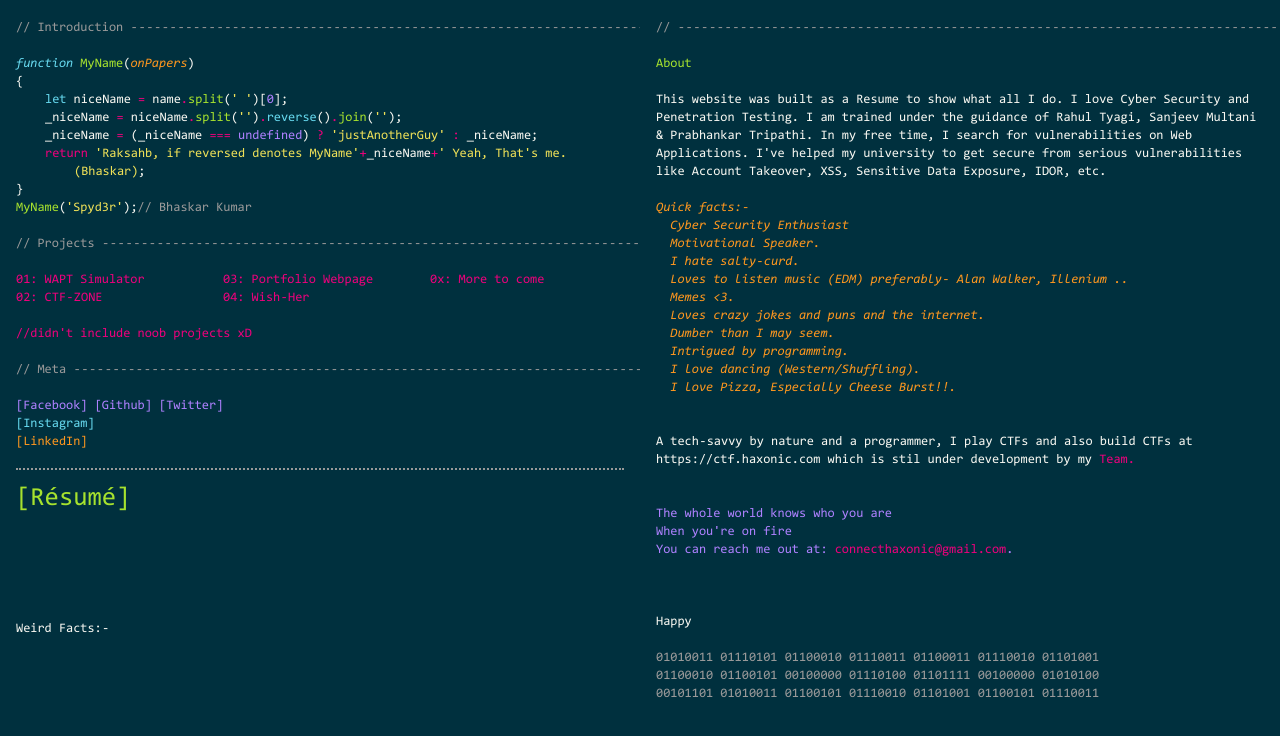
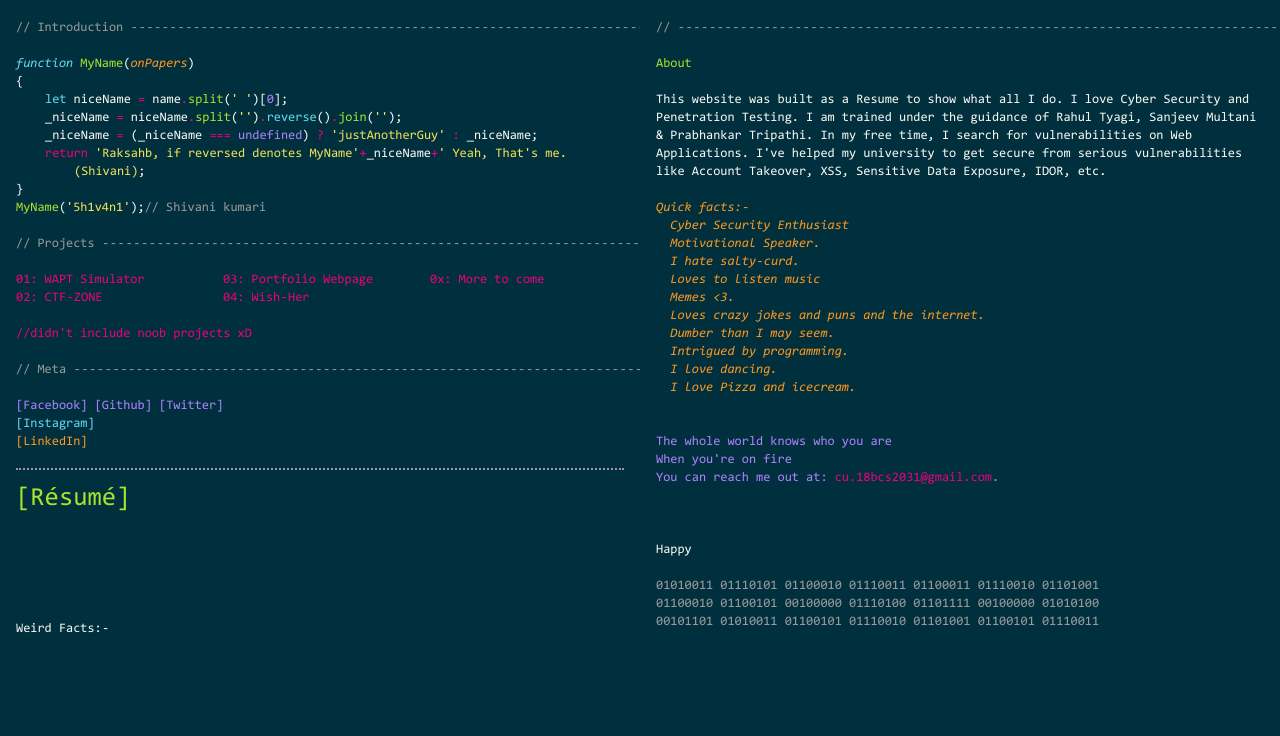
Before and after one commit to sh1v4n1/Awesome_CV, a plain HTML site: page index.html in a window 1280 px wide. Drawn offline with nearby package versions, Linux system fonts and the light colour scheme.

Commit message:
Update index.html

```diff
--- a/index.html
+++ b/index.html
@@ -5,7 +5,7 @@
 	<meta charset="utf-8">
 	<title>My Profile</title>
 	<meta name="description" content="This site was hastily built as my tiny profile page. I love Cyber Security and Penetration Testing.">
-	<meta name="author" content="Bhaskar Kumar">
+	<meta name="author" content="Shivani Kumari">
 	<meta name="viewport" content="width=device-width,initial-scale=1">
 	<meta name="theme-color" content="#ec007c">
  <!-- colour theme -->
@@ -37,11 +37,11 @@
 				_niceName <span class="fuschia">=</span> (_niceName <span class="fuschia">===</span> <span class="purple">undefined</span>) <span class="fuschia">?</span> <span class="yellow">'justAnotherGuy' </span><span class="fuschia">:</span> _niceName;<br>
 			</span>
 			<span class="string-indent">
-				<span class="fuschia">return</span> <span class="yellow">'Raksahb, if reversed denotes MyName'</span><span class="fuschia">+</span>_niceName<span class="fuschia">+</span><span class="yellow">' Yeah, That's me. (Bhaskar)</span>;<br>
+				<span class="fuschia">return</span> <span class="yellow">'Raksahb, if reversed denotes MyName'</span><span class="fuschia">+</span>_niceName<span class="fuschia">+</span><span class="yellow">' Yeah, That's me. (Shivani)</span>;<br>
 			</span>
 			}
 			<br>
-			<span class="green">MyName</span>(<span class="yellow">'Spyd3r'</span>);<span class="grey">// Bhaskar Kumar</span>
+			<span class="green">MyName</span>(<span class="yellow">'5h1v4n1'</span>);<span class="grey">// Shivani kumari</span>
 		</span>
 
 
@@ -66,21 +66,19 @@
 &nbsp;	Cyber Security Enthusiast<br>
 &nbsp;	Motivational Speaker.<br>
 &nbsp;	I hate salty-curd.<br>
-&nbsp;	Loves to listen music (EDM) preferably- Alan Walker, Illenium .. <br>
+&nbsp;	Loves to listen music  <br>
 &nbsp;	Memes <3.<br>
 &nbsp;	Loves crazy jokes and puns and the internet.<br>
 &nbsp;	Dumber than I may seem.<br>
 &nbsp;	Intrigued by programming.<br>
-&nbsp;	I love dancing (Western/Shuffling).<br>
-&nbsp;	I love Pizza, Especially Cheese Burst!!.<br></em></span><br>
+&nbsp;	I love dancing.<br>
+&nbsp;	I love Pizza and icecream.<br></em></span><br>
 
-<br>A tech-savvy by nature and a programmer, I play CTFs and also build CTFs at https://ctf.haxonic.com which is stil under development by my <a href=https://ctf.haxonic.com/team/>Team.</a><br>
-<br>
 <span class="purple"><br>
 
 The whole world knows who you are<br>
 When you're on fire<br>
-You can reach me out at: <a href="mailto:connecthaxonic@gmail.com?Subject=Hello%20Bruh" target="_top">connecthaxonic@gmail.com</a>.
+You can reach me out at: <a href="mailto:cu.18bcs2031@gmail.com?Subject=Hello%20Bruh" target="_top">cu.18bcs2031@gmail.com</a>.
 <br>
 </span>
 <br>
```
